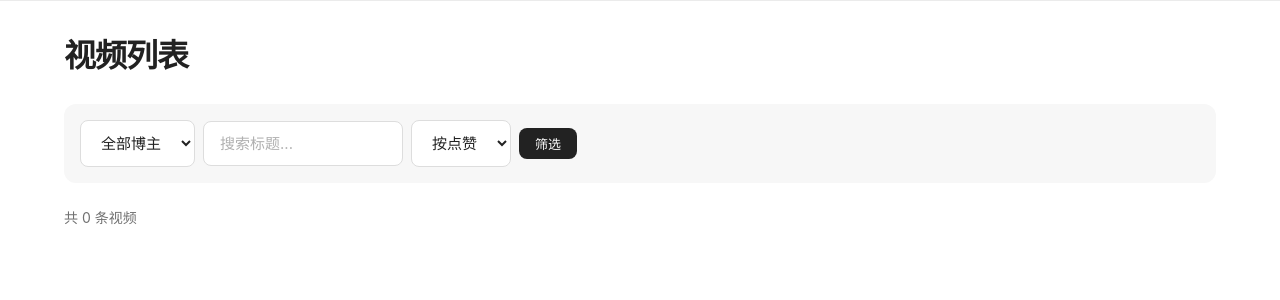
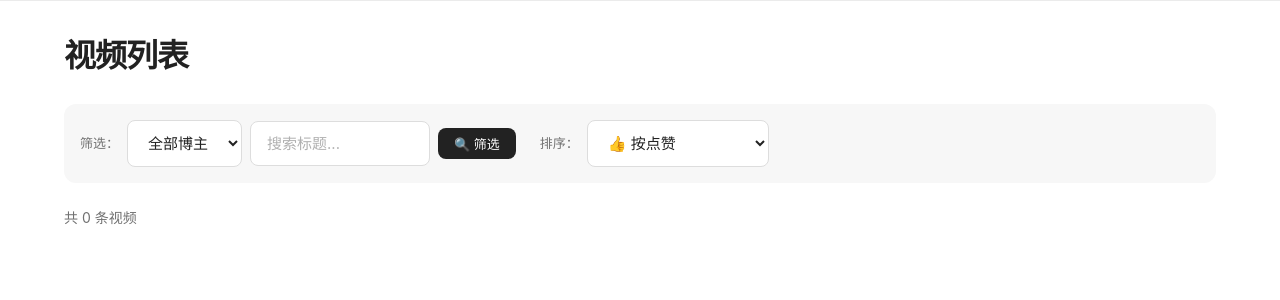
Before and after one commit to eric1981/douyin-monitor, a FastAPI app: page /videos in a window 1280 px wide. Shown: the part 80-380 px from the top of the page. Run offline with FastAPI, Linux system fonts and the light colour scheme; data that the repository does not hold is empty.

Commit message:
fix: videos 页面 creator_id 空参数报错 + 筛选/排序 UX 分离

```diff
--- a/web/app.py
+++ b/web/app.py
@@ -126,8 +126,8 @@ async def creators_page(request: Request):
 
 
 @app.get("/videos", response_class=HTMLResponse)
-async def videos_page(request: Request, creator_id: int = Query(None),
-                      search: str = Query(None), sort: str = Query("likes"),
+async def videos_page(request: Request, creator_id: int | None = Query(None),
+                      search: str | None = Query(None), sort: str = Query("likes"),
                       page: int = Query(1)):
     # 校验排序参数（白名单），防止 SQL 注入
     SORT_MAP = {
--- a/web/templates/videos.html
+++ b/web/templates/videos.html
@@ -3,21 +3,25 @@
 <h1>视频列表</h1>
 
 <div class="toolbar">
-    <form method="get">
+    <form method="get" style="display:flex;flex-wrap:wrap;align-items:center;gap:8px;">
+        <span style="font-size:13px;color:var(--text-secondary);white-space:nowrap;">筛选：</span>
         <select name="creator_id">
             <option value="">全部博主</option>
             {% for c in creators %}
             <option value="{{ c.id }}" {% if selected_creator==c.id|string %}selected{% endif %}>{{ c.name }}</option>
             {% endfor %}
         </select>
-        <input type="text" name="search" placeholder="搜索标题..." value="{{ search }}" style="width:200px">
-        <select name="sort">
-            <option value="likes" {% if sort=='likes' %}selected{% endif %}>按点赞</option>
-            <option value="comments" {% if sort=='comments' %}selected{% endif %}>按评论</option>
-            <option value="shares" {% if sort=='shares' %}selected{% endif %}>按分享</option>
-            <option value="time" {% if sort=='time' %}selected{% endif %}>按时间</option>
+        <input type="text" name="search" placeholder="搜索标题..." value="{{ search }}" style="width:180px">
+        <input type="hidden" name="sort" value="{{ sort }}">
+        <button class="btn btn-secondary btn-sm">🔍 筛选</button>
+
+        <span style="margin-left:16px;font-size:13px;color:var(--text-secondary);white-space:nowrap;">排序：</span>
+        <select name="sort" onchange="this.form.submit()">
+            <option value="likes" {% if sort=='likes' %}selected{% endif %}>👍 按点赞</option>
+            <option value="comments" {% if sort=='comments' %}selected{% endif %}>💬 按评论</option>
+            <option value="shares" {% if sort=='shares' %}selected{% endif %}>↗ 按分享</option>
+            <option value="time" {% if sort=='time' %}selected{% endif %}>🕐 按时间（最新）</option>
         </select>
-        <button class="btn btn-secondary btn-sm">筛选</button>
     </form>
 </div>
 
```
